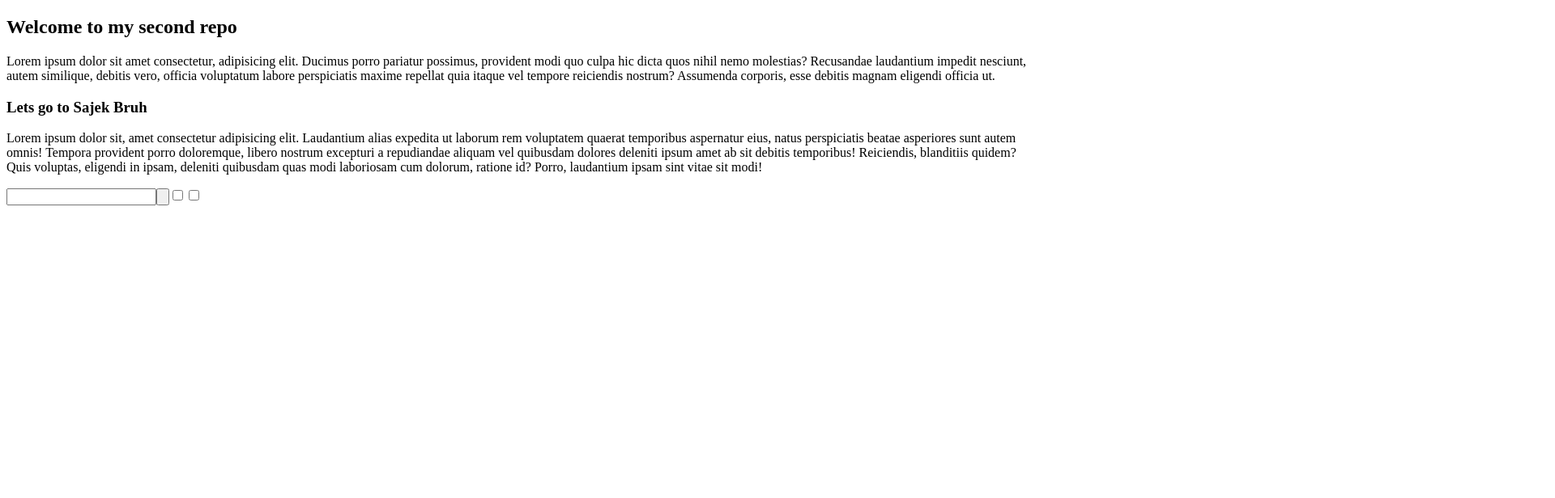
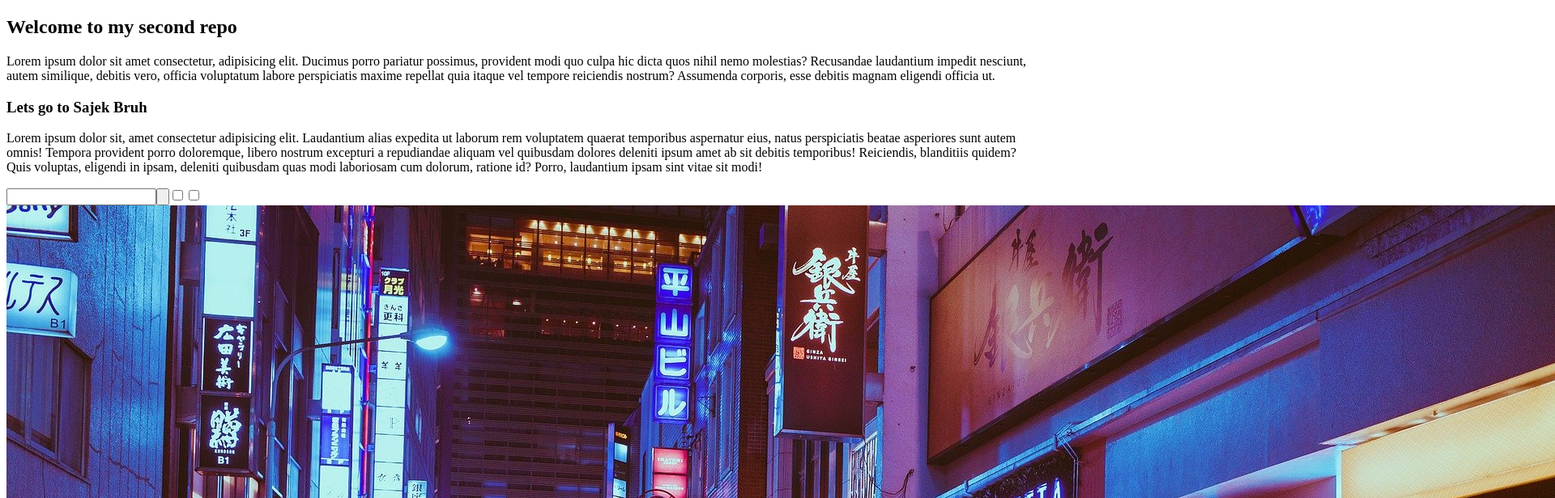
Before and after one commit to J1BON/my-2nd-repo, a plain HTML site: page index.html in a window 1280 px wide. Shown: the top 616 px of the page at 81% size, 1920 px wide, since content can reach past the window. Drawn offline with Linux system fonts and the light colour scheme.

Commit message:
img added

```diff
--- a/index.html
+++ b/index.html
@@ -12,4 +12,5 @@
     <h3>Lets go to Sajek Bruh</h3>
     <p>Lorem ipsum dolor sit, amet consectetur adipisicing elit. Laudantium alias expedita ut laborum rem voluptatem quaerat temporibus aspernatur eius, natus perspiciatis beatae asperiores sunt autem omnis! Tempora provident porro doloremque, libero nostrum excepturi a repudiandae aliquam vel quibusdam dolores deleniti ipsum amet ab sit debitis temporibus! Reiciendis, blanditiis quidem? Quis voluptas, eligendi in ipsam, deleniti quibusdam quas modi laboriosam cum dolorum, ratione id? Porro, laudantium ipsam sint vitae sit modi!</p>
     <input type="text"><input type="button" value=""><input type="checkbox" name="" id=""><input type="checkbox" name="" id="">
+    <img src="../my-2nd-repo/images/japan.jpg" alt="japan">
 </html>
```
